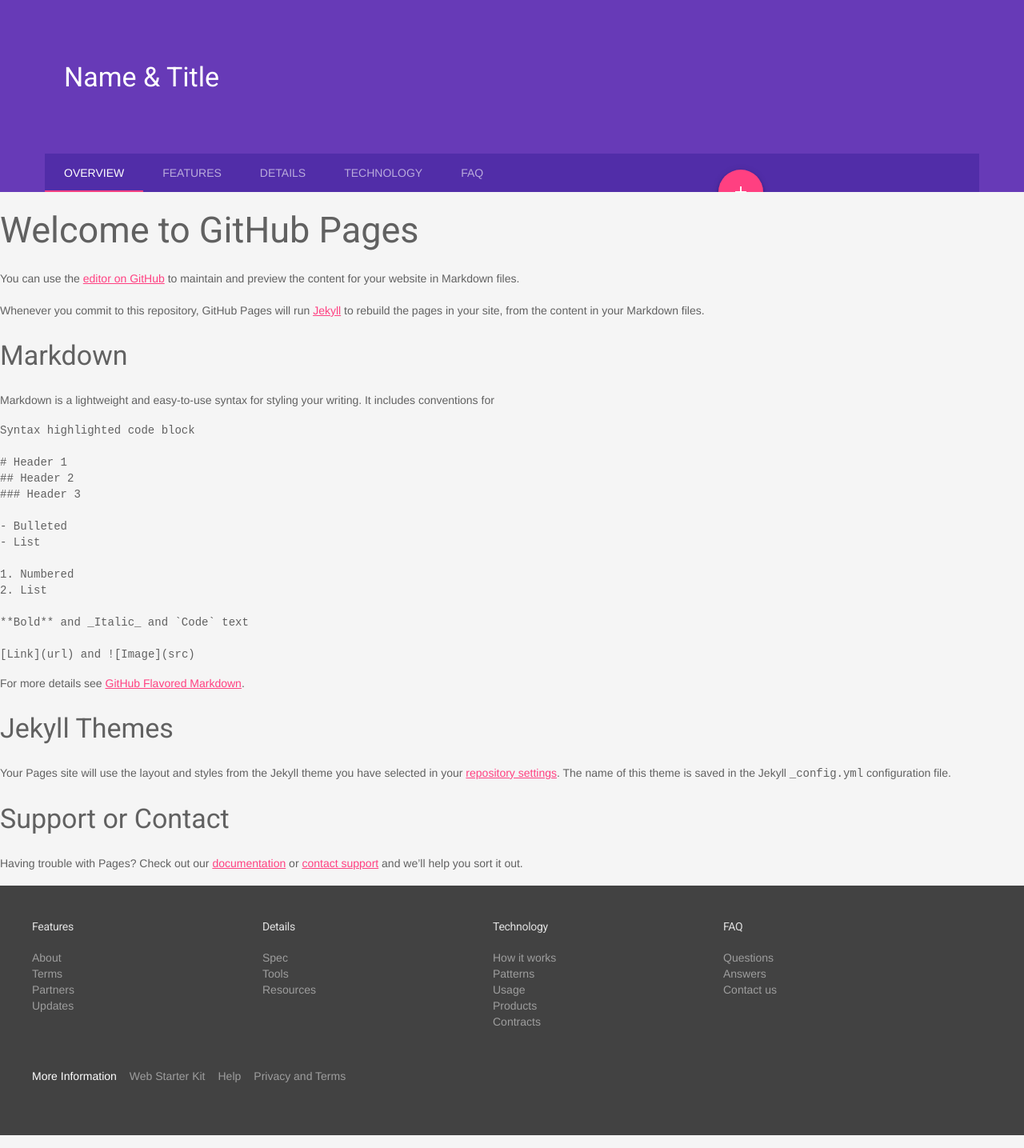
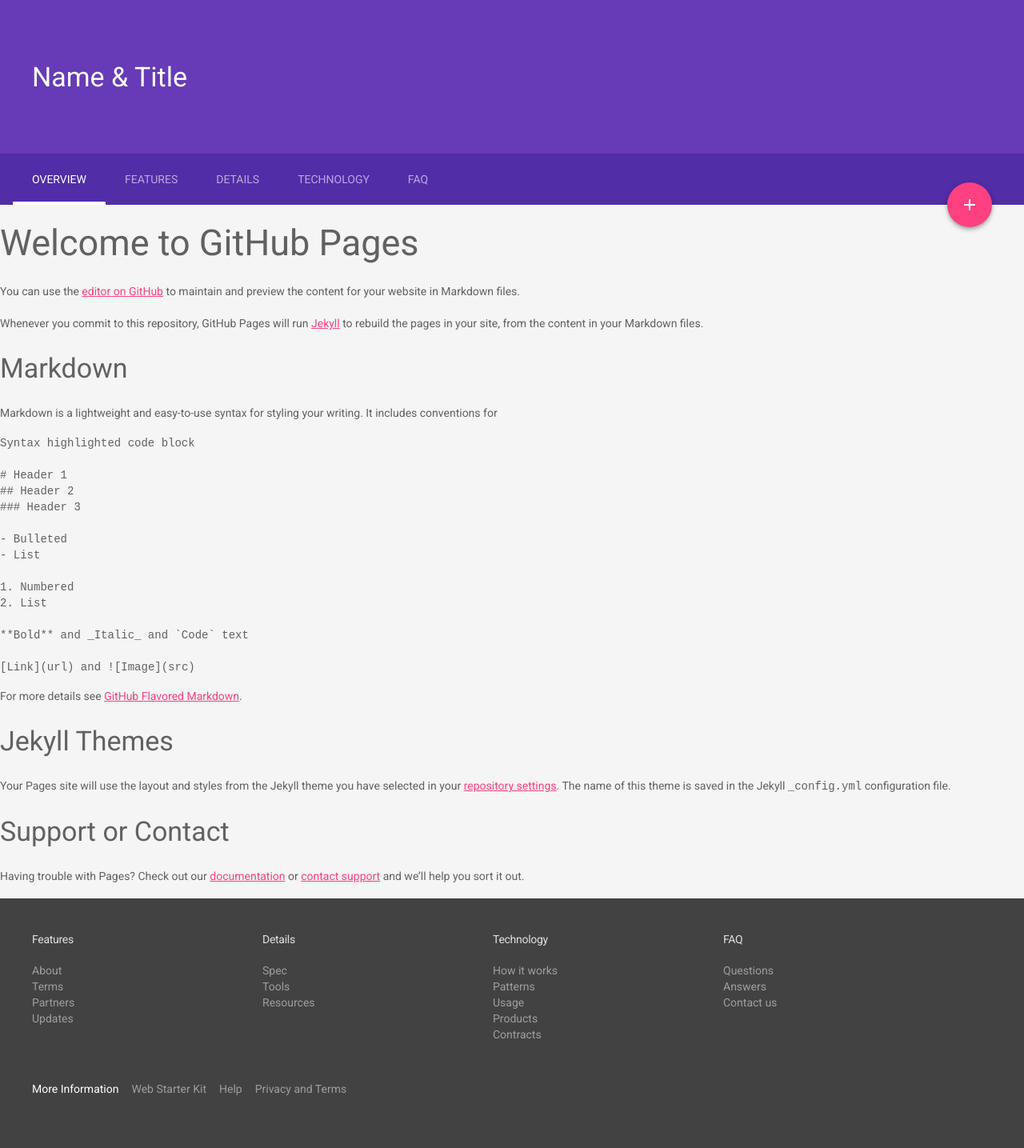
Before and after one commit to SumApp/SumApp.github.io, a Jekyll site: the page built from index.md, in a window 1280 px wide. Shown: the whole page at 80% size. Built offline with Jekyll 4.4.1, drawn with Linux system fonts in a browser that asks for light colours; our own code applies the rules of GitHub Pages for plain Markdown files.

Commit message:
Update style.scss

```diff
--- a/assets/css/style.scss
+++ b/assets/css/style.scss
@@ -1,2 +1,224 @@
 ---
 ---
+ html, body {
+    font-family: 'Roboto', 'Helvetica', sans-serif;
+    margin: 0;
+    padding: 0;
+  }
+  .mdl-demo .mdl-layout__header-row {
+    padding-left: 40px;
+  }
+  .mdl-demo .mdl-layout.is-small-screen .mdl-layout__header-row h3 {
+    font-size: inherit;
+  }
+  .mdl-demo .mdl-layout__tab-bar-button {
+    display: none;
+  }
+  .mdl-demo .mdl-layout.is-small-screen .mdl-layout__tab-bar .mdl-button {
+    display: none;
+  }
+  .mdl-demo .mdl-layout:not(.is-small-screen) .mdl-layout__tab-bar,
+  .mdl-demo .mdl-layout:not(.is-small-screen) .mdl-layout__tab-bar-container {
+    overflow: visible;
+  }
+  .mdl-demo .mdl-layout__tab-bar-container {
+    height: 64px;
+  }
+  .mdl-demo .mdl-layout__tab-bar {
+    padding: 0;
+    padding-left: 16px;
+    box-sizing: border-box;
+    height: 100%;
+    width: 100%;
+  }
+  .mdl-demo .mdl-layout__tab-bar .mdl-layout__tab {
+    height: 64px;
+    line-height: 64px;
+  }
+  .mdl-demo .mdl-layout__tab-bar .mdl-layout__tab.is-active::after {
+    background-color: white;
+    height: 4px;
+  }
+  .mdl-demo main > .mdl-layout__tab-panel {
+    padding: 8px;
+    padding-top: 48px;
+  }
+  .mdl-demo .mdl-card {
+    height: auto;
+    display: -webkit-flex;
+    display: -ms-flexbox;
+    display: flex;
+    -webkit-flex-direction: column;
+        -ms-flex-direction: column;
+            flex-direction: column;
+  }
+  .mdl-demo .mdl-card > * {
+    height: auto;
+  }
+  .mdl-demo .mdl-card .mdl-card__supporting-text {
+    margin: 40px;
+    -webkit-flex-grow: 1;
+        -ms-flex-positive: 1;
+            flex-grow: 1;
+    padding: 0;
+    color: inherit;
+    width: calc(100% - 80px);
+  }
+  .mdl-demo.mdl-demo .mdl-card__supporting-text h4 {
+    margin-top: 0;
+    margin-bottom: 20px;
+  }
+  .mdl-demo .mdl-card__actions {
+    margin: 0;
+    padding: 4px 40px;
+    color: inherit;
+  }
+  .mdl-demo .mdl-card__actions a {
+    color: #00BCD4;
+    margin: 0;
+  }
+  .mdl-demo .mdl-card__actions a:hover,
+  .mdl-demo .mdl-card__actions a:active {
+    color: inherit;
+    background-color: transparent;
+  }
+  .mdl-demo .mdl-card__supporting-text + .mdl-card__actions {
+    border-top: 1px solid rgba(0, 0, 0, 0.12);
+  }
+  .mdl-demo #add {
+    position: absolute;
+    right: 40px;
+    top: 36px;
+    z-index: 999;
+  }
+
+  .mdl-demo .mdl-layout__content section:not(:last-of-type) {
+    position: relative;
+    margin-bottom: 48px;
+  }
+  .mdl-demo section.section--center {
+    max-width: 860px;
+  }
+  .mdl-demo #features section.section--center {
+    max-width: 620px;
+  }
+  .mdl-demo section > header{
+    display: -webkit-flex;
+    display: -ms-flexbox;
+    display: flex;
+    -webkit-align-items: center;
+        -ms-flex-align: center;
+            align-items: center;
+    -webkit-justify-content: center;
+        -ms-flex-pack: center;
+            justify-content: center;
+  }
+  .mdl-demo section > .section__play-btn {
+    min-height: 200px;
+  }
+  .mdl-demo section > header > .material-icons {
+    font-size: 3rem;
+  }
+  .mdl-demo section > button {
+    position: absolute;
+    z-index: 99;
+    top: 8px;
+    right: 8px;
+  }
+  .mdl-demo section .section__circle {
+    display: -webkit-flex;
+    display: -ms-flexbox;
+    display: flex;
+    -webkit-align-items: center;
+        -ms-flex-align: center;
+            align-items: center;
+    -webkit-justify-content: flex-start;
+        -ms-flex-pack: start;
+            justify-content: flex-start;
+    -webkit-flex-grow: 0;
+        -ms-flex-positive: 0;
+            flex-grow: 0;
+    -webkit-flex-shrink: 1;
+        -ms-flex-negative: 1;
+            flex-shrink: 1;
+  }
+  .mdl-demo section .section__text {
+    -webkit-flex-grow: 1;
+        -ms-flex-positive: 1;
+            flex-grow: 1;
+    -webkit-flex-shrink: 0;
+        -ms-flex-negative: 0;
+            flex-shrink: 0;
+    padding-top: 8px;
+  }
+  .mdl-demo section .section__text h5 {
+    font-size: inherit;
+    margin: 0;
+    margin-bottom: 0.5em;
+  }
+  .mdl-demo section .section__text a {
+    text-decoration: none;
+  }
+  .mdl-demo section .section__circle-container > .section__circle-container__circle {
+    width: 64px;
+    height: 64px;
+    border-radius: 32px;
+    margin: 8px 0;
+  }
+  .mdl-demo section.section--footer .section__circle--big {
+    width: 100px;
+    height: 100px;
+    border-radius: 50px;
+    margin: 8px 32px;
+  }
+  .mdl-demo .is-small-screen section.section--footer .section__circle--big {
+    width: 50px;
+    height: 50px;
+    border-radius: 25px;
+    margin: 8px 16px;
+  }
+  .mdl-demo section.section--footer {
+    padding: 64px 0;
+    margin: 0 -8px -8px -8px;
+  }
+  .mdl-demo section.section--center .section__text:not(:last-child) {
+    border-bottom: 1px solid rgba(0,0,0,.13);
+  }
+  .mdl-demo .mdl-card .mdl-card__supporting-text > h3:first-child {
+    margin-bottom: 24px;
+  }
+  .mdl-demo .mdl-layout__tab-panel:not(#overview) {
+    background-color: white;
+  }
+  .mdl-demo #features section {
+    margin-bottom: 72px;
+  }
+  .mdl-demo #features h4, #features h5 {
+    margin-bottom: 16px;
+  }
+  .mdl-demo .toc {
+    border-left: 4px solid #C1EEF4;
+    margin: 24px;
+    padding: 0;
+    padding-left: 8px;
+    display: -webkit-flex;
+    display: -ms-flexbox;
+    display: flex;
+    -webkit-flex-direction: column;
+        -ms-flex-direction: column;
+            flex-direction: column;
+  }
+  .mdl-demo .toc h4 {
+    font-size: 0.9rem;
+    margin-top: 0;
+  }
+  .mdl-demo .toc a {
+    color: #4DD0E1;
+    text-decoration: none;
+    font-size: 16px;
+    line-height: 28px;
+    display: block;
+  }
+  .mdl-demo .mdl-menu__container {
+    z-index: 99;
+  }
```
